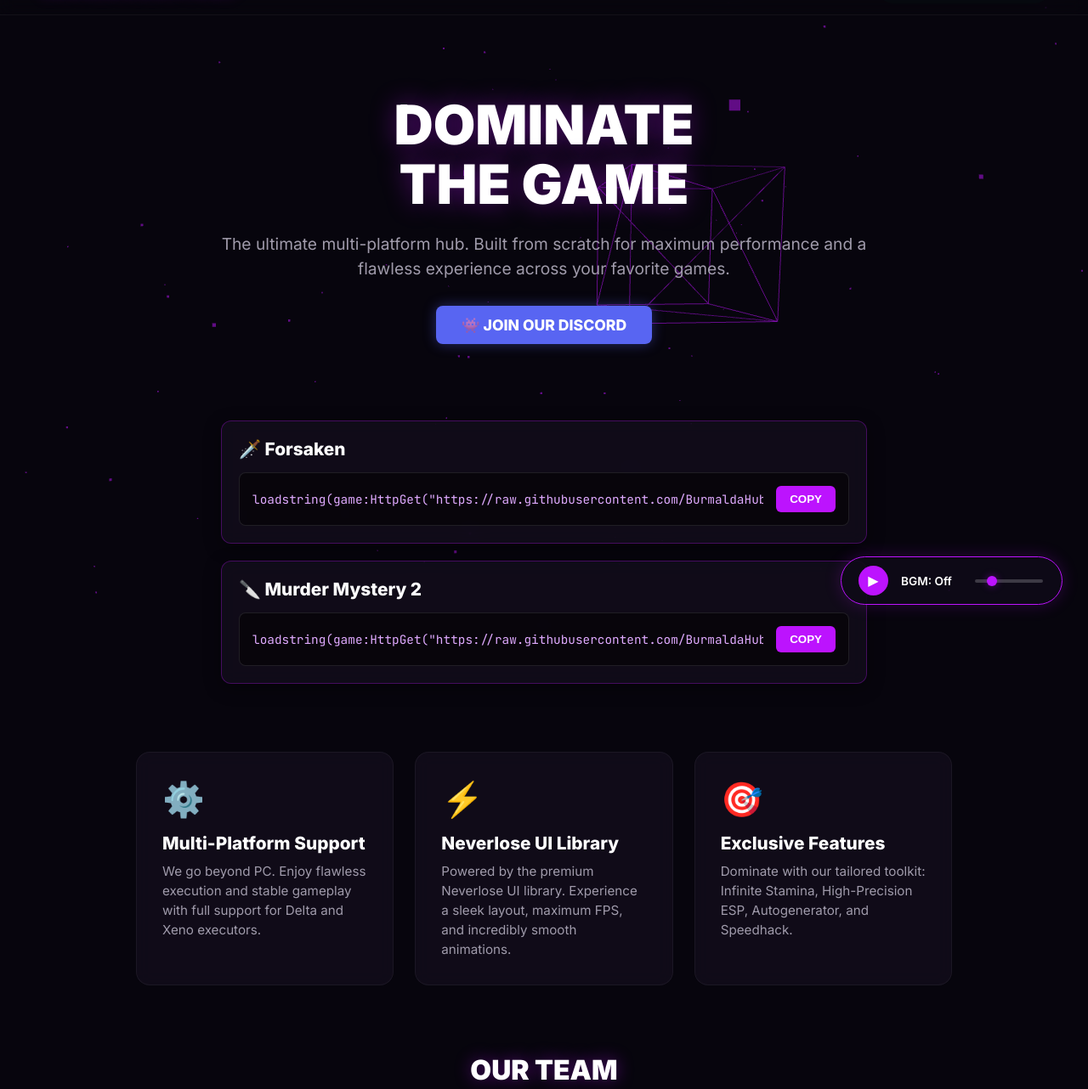
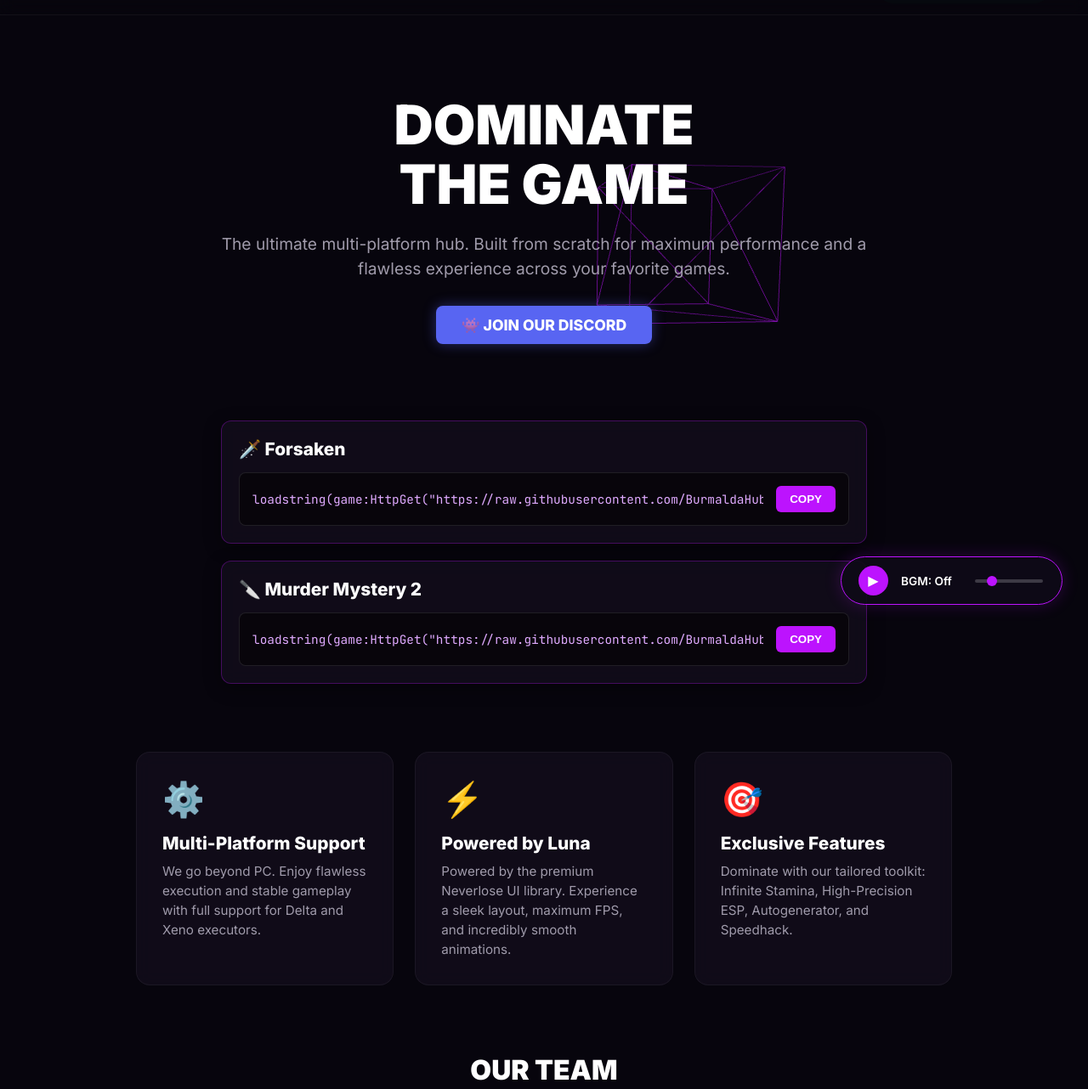
Before and after one commit to BurmaldaHub/burmaldahub.github.io, a plain HTML site: page index.html in a window 1280 px wide. Shown: the part 58-1340 px from the top of the page at 85% size. Drawn offline with nearby package versions, Linux system fonts and the light colour scheme; animation ran at ten frames a second.

Commit message:
Update index.html

```diff
--- a/index.html
+++ b/index.html
@@ -3,7 +3,7 @@
 <head>
     <meta charset="UTF-8">
     <meta name="viewport" content="width=device-width, initial-scale=1.0">
-    <title>Burmalda Hub | Premium Script</title>
+    <title>Burmalda Hub | Cyber Overload</title>
     <script src="https://cdnjs.cloudflare.com/ajax/libs/three.js/r128/three.min.js"></script>
     <style>
         @import url('https://fonts.googleapis.com/css2?family=Inter:wght@400;600;800;900&family=JetBrains+Mono:wght@400;700&display=swap');
@@ -11,14 +11,14 @@
         :root {
             --bg-color: #07050d;
             --accent-main: #bc13fe;
-            --accent-glow: rgba(188, 19, 254, 0.4);
+            --accent- glow: rgba(188, 19, 254, 0.5);
             --card-bg: rgba(20, 15, 30, 0.7);
             --text-main: #ffffff;
             --text-secondary: #a09bab;
             --discord-color: #5865F2;
         }
 
-        /* Убираем стандартный курсор везде, кроме мобилок */
+        /* Убираем курсор на десктопах */
         @media (pointer: fine) {
             * {
                 cursor: none !important;
@@ -37,17 +37,6 @@
             align-items: center;
             overflow-x: hidden;
             padding-bottom: 120px;
-        }
-
-        /* 3D Canvas на задний фон */
-        #bg-canvas {
-            position: fixed;
-            top: 0;
-            left: 0;
-            width: 100vw;
-            height: 100vh;
-            z-index: -1; /* Помещаем за всеми элементами */
-            pointer-events: none; /* Пропускаем клики сквозь канвас к кнопкам */
         }
 
         /* КАСТОМНЫЙ КУРСОР - ПРИЦЕЛ */
@@ -109,7 +98,18 @@
             * { cursor: auto !important; }
         }
 
-        /* ОСТАЛЬНОЙ ДИЗАЙН САЙТА */
+        /* 3D Scene Canvas */
+        #bg-canvas {
+            position: fixed;
+            top: 0;
+            left: 0;
+            width: 100vw;
+            height: 100vh;
+            z-index: -1; /* Помещаем за всеми элементами */
+            pointer-events: none; /* Кнопки кликабельны сквозь канвас */
+        }
+
+        /* Навигация */
         nav {
             width: 100%;
             padding: 20px 50px;
@@ -147,11 +147,13 @@
             animation: pulse-green 2s infinite;
         }
 
+        /* Главный блок (Hero) */
         .hero {
             margin-top: 120px;
             text-align: center;
             padding: 50px 20px;
             max-width: 800px;
+            z-index: 10;
         }
 
         .hero h1 {
@@ -192,6 +194,7 @@
             background: #4752c4;
         }
 
+        /* ИГРЫ И СКРИПТЫ */
         .scripts-container {
             width: 100%;
             max-width: 800px;
@@ -248,6 +251,7 @@
             padding: 8px 16px;
             border-radius: 6px;
             font-weight: 800;
+            cursor: pointer;
             transition: 0.3s;
             margin-left: 15px;
             text-transform: uppercase;
@@ -258,6 +262,7 @@
             transform: scale(1.05);
         }
 
+        /* ФИЧИ */
         .features {
             display: grid;
             grid-template-columns: repeat(auto-fit, minmax(280px, 1fr));
@@ -289,6 +294,7 @@
         .feature-title { font-size: 1.3rem; font-weight: 800; margin-bottom: 10px; color: #fff; }
         .feature-desc { color: var(--text-secondary); font-size: 0.95rem; line-height: 1.5; }
 
+        /* КОМАНДА */
         .team-section { margin-top: 60px; text-align: center; width: 100%; z-index: 10; }
         .team-title { font-size: 2rem; font-weight: 900; text-transform: uppercase; margin-bottom: 30px; text-shadow: 0 0 20px var(--accent-glow); }
         .team-grid { display: flex; justify-content: center; gap: 20px; flex-wrap: wrap; max-width: 1000px; margin: 0 auto; padding: 0 20px; }
@@ -298,6 +304,7 @@
 
         .footer-section { margin-top: 60px; text-align: center; padding: 20px; z-index: 10; }
 
+        /* ПЛЕЕР */
         .player-container {
             position: fixed;
             bottom: 30px;
@@ -376,7 +383,7 @@
         </div>
         <div class="feature-card">
             <div class="feature-icon">⚡</div>
-            <div class="feature-title">Neverlose UI Library</div>
+            <div class="feature-title">Powered by Luna</div>
             <div class="feature-desc">Powered by the premium Neverlose UI library. Experience a sleek layout, maximum FPS, and incredibly smooth animations.</div>
         </div>
         <div class="feature-card">
@@ -387,7 +394,7 @@
     </div>
 
     <div class="team-section">
-        <div class="team-title">Our Team</div>
+        <div class="team-title hoverable-glitch">Our Team</div>
         <div class="team-grid">
             <div class="team-card">
                 <div class="team-role">Owner</div>
@@ -494,22 +501,8 @@
             opacity: 0.3
         });
         const cube = new THREE.Mesh(geometry, material);
-
-        // Смещаем куб немного вправо и вверх, чтобы текст его не перекрывал
-        cube.position.set(3, 1, -5);
+        cube.position.set(3, 1, -5); // Смещаем куб немного вправо и вверх
         scene.add(cube);
-
-        // Создаем звезды (частицы) на фоне
-        const particlesGeo = new THREE.BufferGeometry();
-        const particlesCount = 300;
-        const posArray = new Float32Array(particlesCount * 3);
-        for(let i = 0; i < particlesCount * 3; i++) {
-            posArray[i] = (Math.random() - 0.5) * 30; // Раскидываем по экрану
-        }
-        particlesGeo.setAttribute('position', new THREE.BufferAttribute(posArray, 3));
-        const particleMaterial = new THREE.PointsMaterial({ size: 0.05, color: 0xbc13fe, transparent: true, opacity: 0.5 });
-        const particlesMesh = new THREE.Points(particlesGeo, particleMaterial);
-        scene.add(particlesMesh);
 
         camera.position.z = 5;
 
@@ -532,8 +525,11 @@
         let isSpinning = false; // Флаг быстрой раскрутки
 
         document.addEventListener('click', (event) => {
+            // Вычисляем координаты мыши в нормализованном виде
             mouse.x = (event.clientX / window.innerWidth) * 2 - 1;
             mouse.y = -(event.clientY / window.innerHeight) * 2 + 1;
+
+            // Находим пересечения луча с объектами сцены
             raycaster.setFromCamera(mouse, camera);
             const intersects = raycaster.intersectObject(cube);
 
@@ -553,10 +549,8 @@
         });
 
         // Анимация 3D сцены
-        const clock = new THREE.Clock();
         function animate() {
             requestAnimationFrame(animate);
-            const elapsedTime = clock.getElapsedTime();
 
             // Эффект параллакса от мыши
             targetX = mouseX * 0.001;
@@ -574,9 +568,6 @@
                 cube.rotation.y += 0.05 * (targetX - cube.rotation.y);
             }
 
-            // Плавное движение звезд
-            particlesMesh.rotation.y = elapsedTime * 0.05;
-
             renderer.render(scene, camera);
         }
         animate();
```
